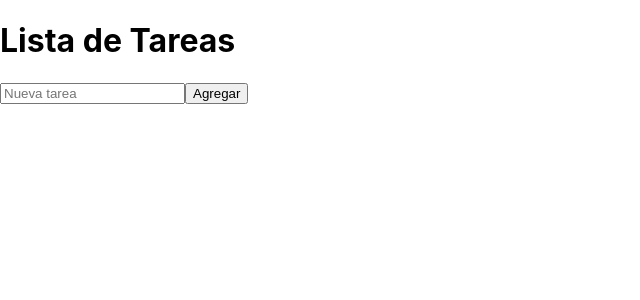
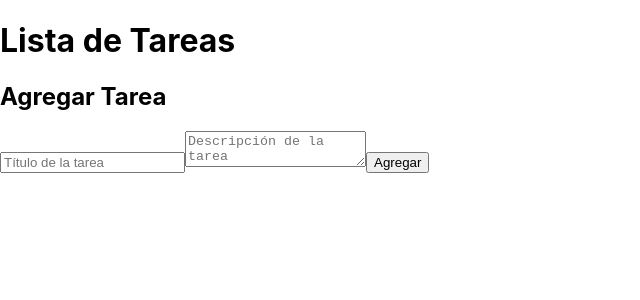
Before and after one commit to etmoji/Practica-3.2, a React (Create React App) app in the folder listatareas/: page / in a window 1280 px wide. Shown: the top 300 px of the page, without its empty margins (0-640 px from the left). Built offline with nearby package versions, Linux system fonts and the light colour scheme.

Commit message:
chore: Add task details view and functionality to App component

```diff
--- a/listatareas/src/App.js
+++ b/listatareas/src/App.js
@@ -1,9 +1,11 @@
 import React, { useState } from 'react';
 import TaskList from './components/TaskList';
 import TaskForm from './components/TaskForm';
+import TaskDetails from './components/TaskDetails';
 
 const App = () => {
   const [tasks, setTasks] = useState([]);
+  const [selectedTask, setSelectedTask] = useState(null);
 
   const addTask = (task) => {
     setTasks([...tasks, task]);
@@ -14,11 +16,24 @@ const App = () => {
     setTasks(newTasks);
   };
 
+  const selectTask = (index) => {
+    setSelectedTask(tasks[index]);
+  };
+
+  const goBackToList = () => {
+    setSelectedTask(null);
+  };
+
   return (
     <div>
       <h1>Lista de Tareas</h1>
+      {selectedTask ? (
+        <TaskDetails task={selectedTask} goBack={goBackToList} />
+      ) : (
+        <TaskList tasks={tasks} removeTask={removeTask} selectTask={selectTask} />
+      )}
+      <h2>Agregar Tarea</h2>
       <TaskForm addTask={addTask} />
-      <TaskList tasks={tasks} removeTask={removeTask} />
     </div>
   );
 };
--- a/listatareas/src/components/Task.js
+++ b/listatareas/src/components/Task.js
@@ -1,10 +1,11 @@
 import React from 'react';
 
-const Task = ({ task, index, removeTask }) => {
+const Task = ({ task, index, removeTask, selectTask }) => {
   return (
     <li>
-      {task}
+      <h3>{task.title}</h3>
       <button onClick={() => removeTask(index)}>Eliminar</button>
+      <button onClick={() => selectTask(index)}>Ver Detalles</button>
     </li>
   );
 };
--- /dev/null
+++ b/listatareas/src/components/TaskDetails.js
@@ -0,0 +1,14 @@
+import React from 'react';
+
+const TaskDetails = ({ task, goBack }) => {
+  return (
+    <div>
+      <h2>Detalles de la Tarea</h2>
+      <h3>{task.title}</h3>
+      <p>{task.description}</p>
+      <button onClick={goBack}>Volver a la Lista</button>
+    </div>
+  );
+};
+
+export default TaskDetails;
--- a/listatareas/src/components/TaskForm.js
+++ b/listatareas/src/components/TaskForm.js
@@ -1,13 +1,15 @@
 import React, { useState } from 'react';
 
 const TaskForm = ({ addTask }) => {
-  const [task, setTask] = useState('');
+  const [title, setTitle] = useState('');
+  const [description, setDescription] = useState('');
 
   const handleSubmit = (e) => {
     e.preventDefault();
-    if (task.trim()) {
-      addTask(task);
-      setTask('');
+    if (title.trim() && description.trim()) {
+      addTask({ title, description });
+      setTitle('');
+      setDescription('');
     }
   };
 
@@ -15,9 +17,14 @@ const TaskForm = ({ addTask }) => {
     <form onSubmit={handleSubmit}>
       <input
         type="text"
-        value={task}
-        onChange={(e) => setTask(e.target.value)}
-        placeholder="Nueva tarea"
+        value={title}
+        onChange={(e) => setTitle(e.target.value)}
+        placeholder="Título de la tarea"
+      />
+      <textarea
+        value={description}
+        onChange={(e) => setDescription(e.target.value)}
+        placeholder="Descripción de la tarea"
       />
       <button type="submit">Agregar</button>
     </form>
--- a/listatareas/src/components/TaskList.js
+++ b/listatareas/src/components/TaskList.js
@@ -1,11 +1,11 @@
 import React from 'react';
 import Task from './Task';
 
-const TaskList = ({ tasks, removeTask }) => {
+const TaskList = ({ tasks, removeTask, selectTask }) => {
   return (
     <ul>
       {tasks.map((task, index) => (
-        <Task key={index} task={task} index={index} removeTask={removeTask} />
+        <Task key={index} task={task} index={index} removeTask={removeTask} selectTask={selectTask} />
       ))}
     </ul>
   );
```
